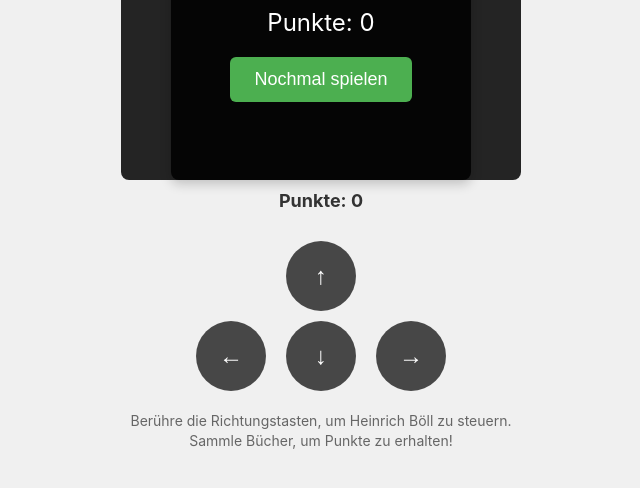
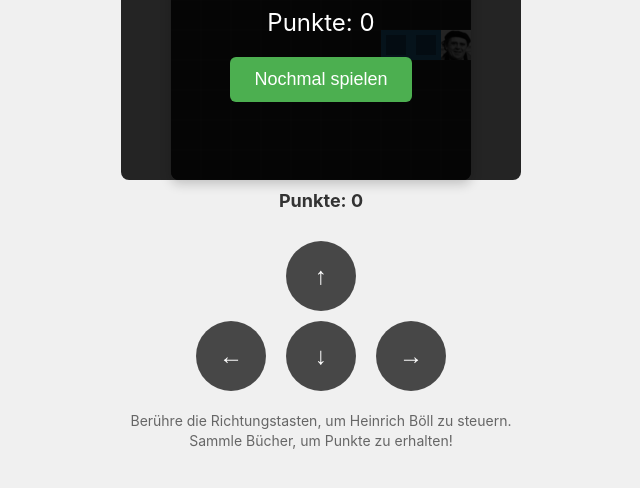
Before and after one commit to ChorweilerChemistry/B-llSnake, a plain HTML site: page index.html in a window 1280 px wide. Shown: the part 254-742 px from the top of the page, without its empty margins (319-959 px from the left). Drawn offline with Linux system fonts and the light colour scheme.

Commit message:
Add files via upload

```diff
--- a/index.html
+++ b/index.html
@@ -221,11 +221,11 @@
 
             // Spiel initialisieren
             function initGame() {
-                // Schlange initialisieren
+                // Schlange initialisieren - KORRIGIERT: Startposition innerhalb des Spielfelds
                 snake = [
-                    {x: 5, y: 10},
-                    {x: 4, y: 10},
-                    {x: 3, y: 10}
+                    {x: 5, y: 5},
+                    {x: 4, y: 5},
+                    {x: 3, y: 5}
                 ];
 
                 // Futter platzieren
@@ -240,6 +240,9 @@
                 // Spiel starten
                 gameRunning = true;
                 gameOverElement.style.display = 'none';
+
+                // Spiel zeichnen
+                drawGame();
 
                 // Spielschleife starten
                 if (gameLoop) clearInterval(gameLoop);
@@ -286,8 +289,8 @@
                 }
 
                 // Kollisionserkennung mit dem eigenen Körper
-                for (let segment of snake) {
-                    if (head.x === segment.x && head.y === segment.y) {
+                for (let i = 1; i < snake.length; i++) {
+                    if (head.x === snake[i].x && head.y === snake[i].y) {
                         gameOver();
                         return;
                     }
```
